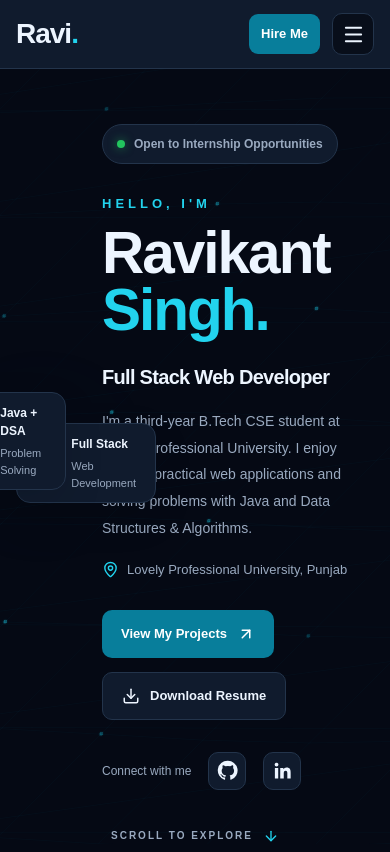
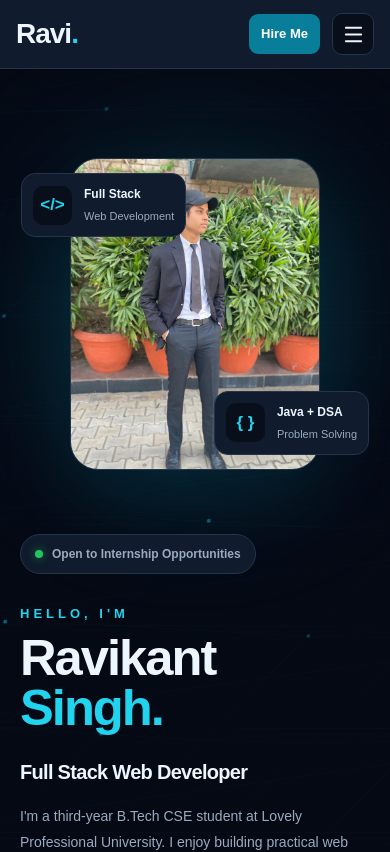
Before and after one commit to Ravimaurya123/Ravi-portfolio, a Next.js app: page / in a window 390 px wide. Shown: the top 852 px of the page. Built offline with nearby package versions, Linux system fonts and the light colour scheme.

Commit message:
media queri update

```diff
--- a/app/globals.css
+++ b/app/globals.css
@@ -508,6 +508,7 @@ a {
   }
 }
 
+
 @media (max-width: 680px) {
   .hero-section {
     min-height: auto;
@@ -515,23 +516,56 @@ a {
   }
 
   .hero-container {
-    grid-template-columns: 1fr;
-    gap: 40px;
+    display: grid;
+    grid-template-columns: minmax(0, 1fr);
+    gap: 30px;
+  }
+
+
+.hero-content {
+  grid-column: 1;
+  grid-row: 2;
+  min-width: 0;
+}
+
+.hero-visual {
+  grid-column: 1;
+  grid-row: 1;
+  display: block;
+  visibility: visible;
+  opacity: 1;
+  width: min(100%, 340px);
+  max-width: 340px;
+  margin: 0 auto;
+  padding: 10px;
+  box-sizing: border-box;
+}
+
+
+  .hero-image-frame {
+    display: block;
+    width: 100%;
+    aspect-ratio: 4 / 5;
+    transform: none;
+  }
+
+  .hero-profile-image {
+    display: block;
+    width: 100%;
+    height: 100%;
+    object-fit: cover;
+    object-position: center top;
   }
 
   .hero-title {
-    font-size: clamp(56px, 15vw, 76px);
+    font-size: clamp(48px, 13vw, 76px);
+    letter-spacing: -2px;
   }
 
   .hero-description {
     font-size: 14px;
   }
 
-  .hero-visual {
-    width: min(100%, 340px);
-    box-sizing: border-box;
-  }
-
   .floating-card {
     padding: 11px;
   }
@@ -548,6 +582,7 @@ a {
     margin-top: 38px;
   }
 }
+
 
 @media (prefers-reduced-motion: reduce) {
   .hero-primary-btn,
```
